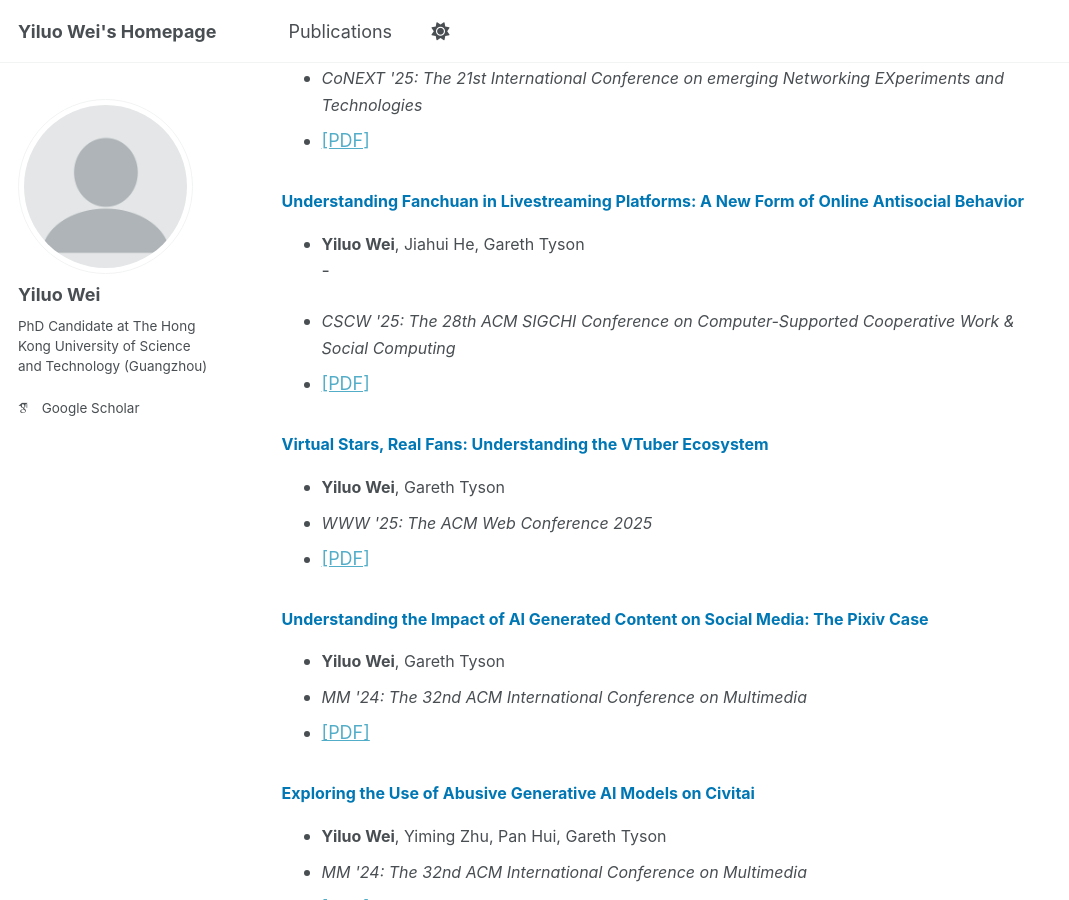
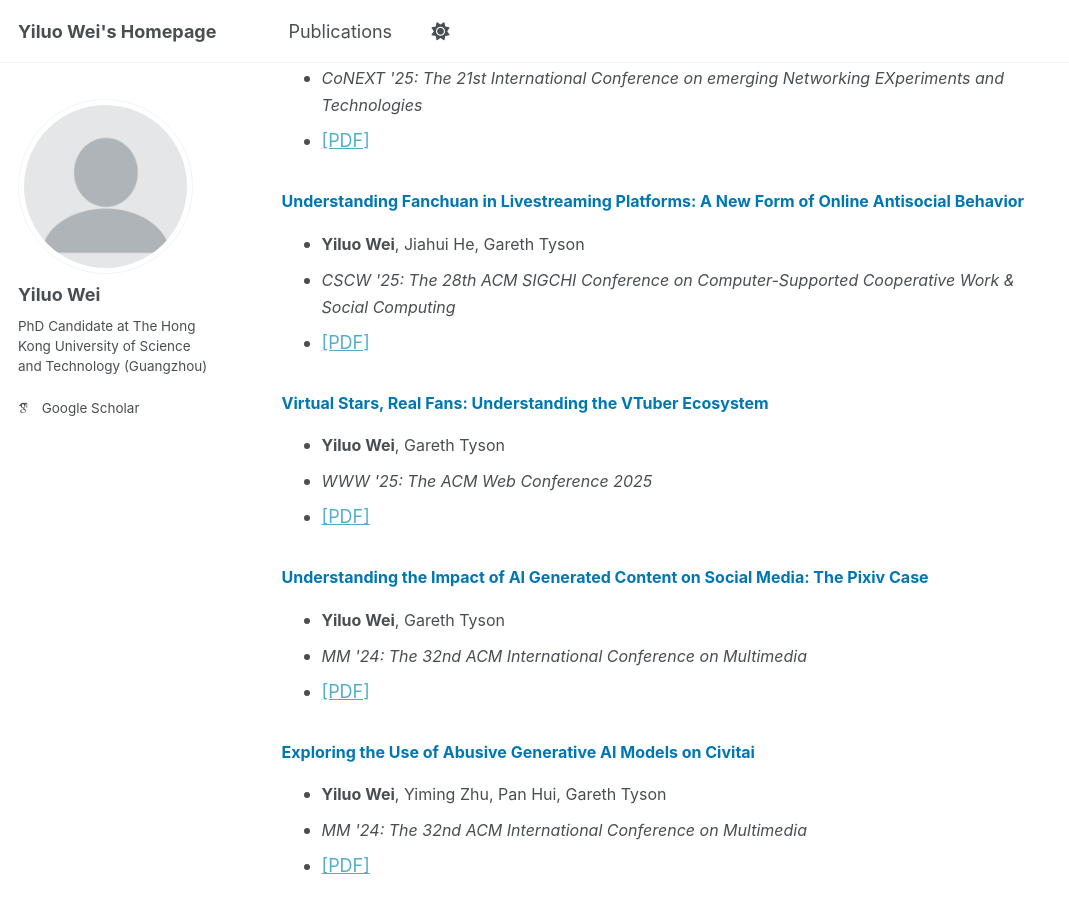
Before and after one commit to WYiluo/WYiluo.github.io, a Jekyll site: the page built from _pages/publications.md, in a window 1280 px wide and 900 px high, scrolled down 464 px. Shown: the whole window, without its empty margins (0-1069 px from the left). Built offline with Jekyll 4.4.1, drawn with Linux system fonts in a browser that asks for light colours; some web fonts are replaced; a script that is not in the unit is left out.

Commit message:
Fix formatting of author names in publications.md

```diff
--- a/_pages/publications.md
+++ b/_pages/publications.md
@@ -22,7 +22,7 @@ Publications
 
 
 ### <font size="3"><span style="color:rgb(0, 119, 181)">Understanding Fanchuan in Livestreaming Platforms: A New Form of Online Antisocial Behavior</span></font>
-- <font size="3"><b>Yiluo Wei</b>, Jiahui He, Gareth Tyson</font>-
+- <font size="3"><b>Yiluo Wei</b>, Jiahui He, Gareth Tyson</font>
 - <font size="3"><i>CSCW '25: The 28th ACM SIGCHI Conference on Computer-Supported Cooperative Work & Social Computing</i></font>
 - [[PDF]](https://arxiv.org/pdf/2509.00780)
 
```
